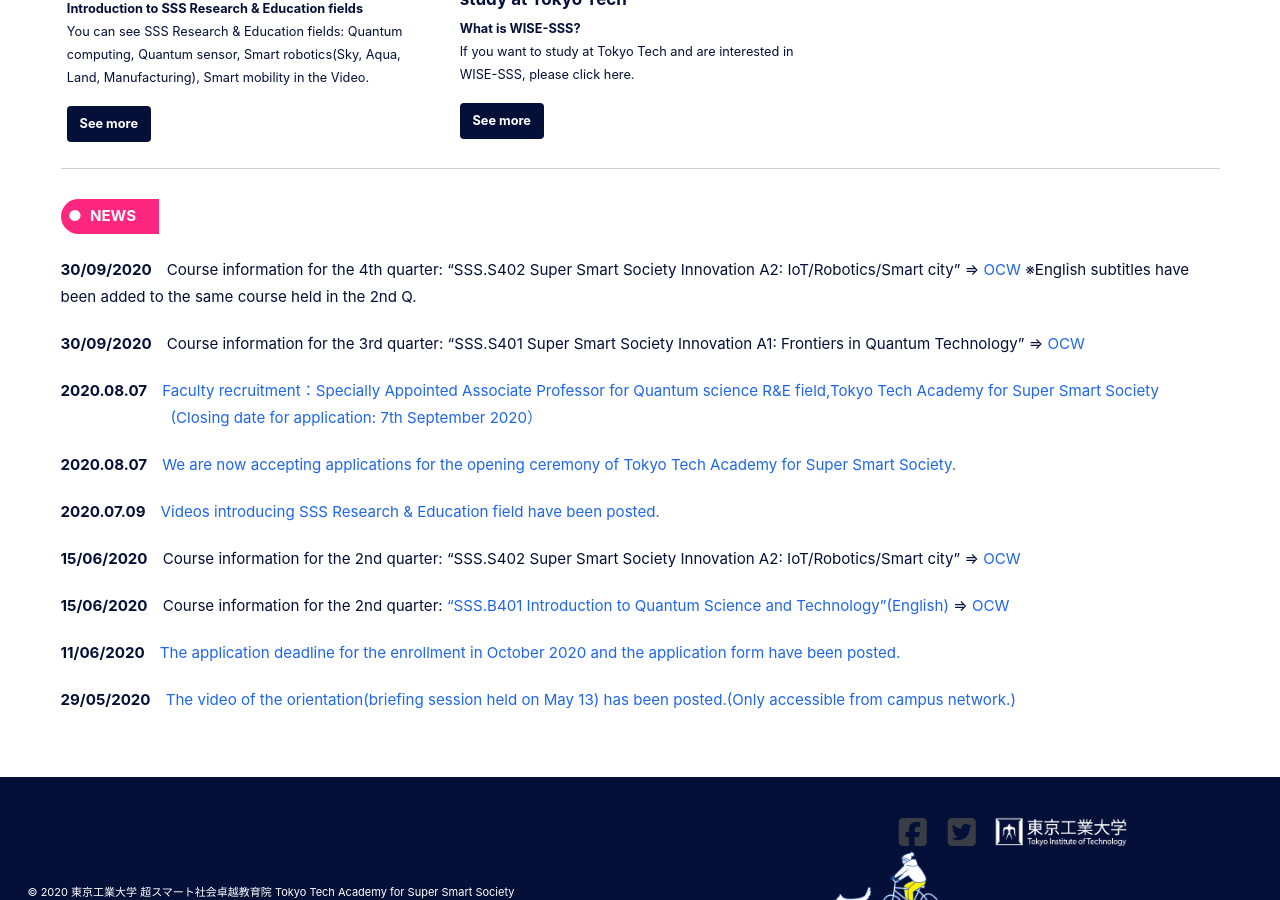
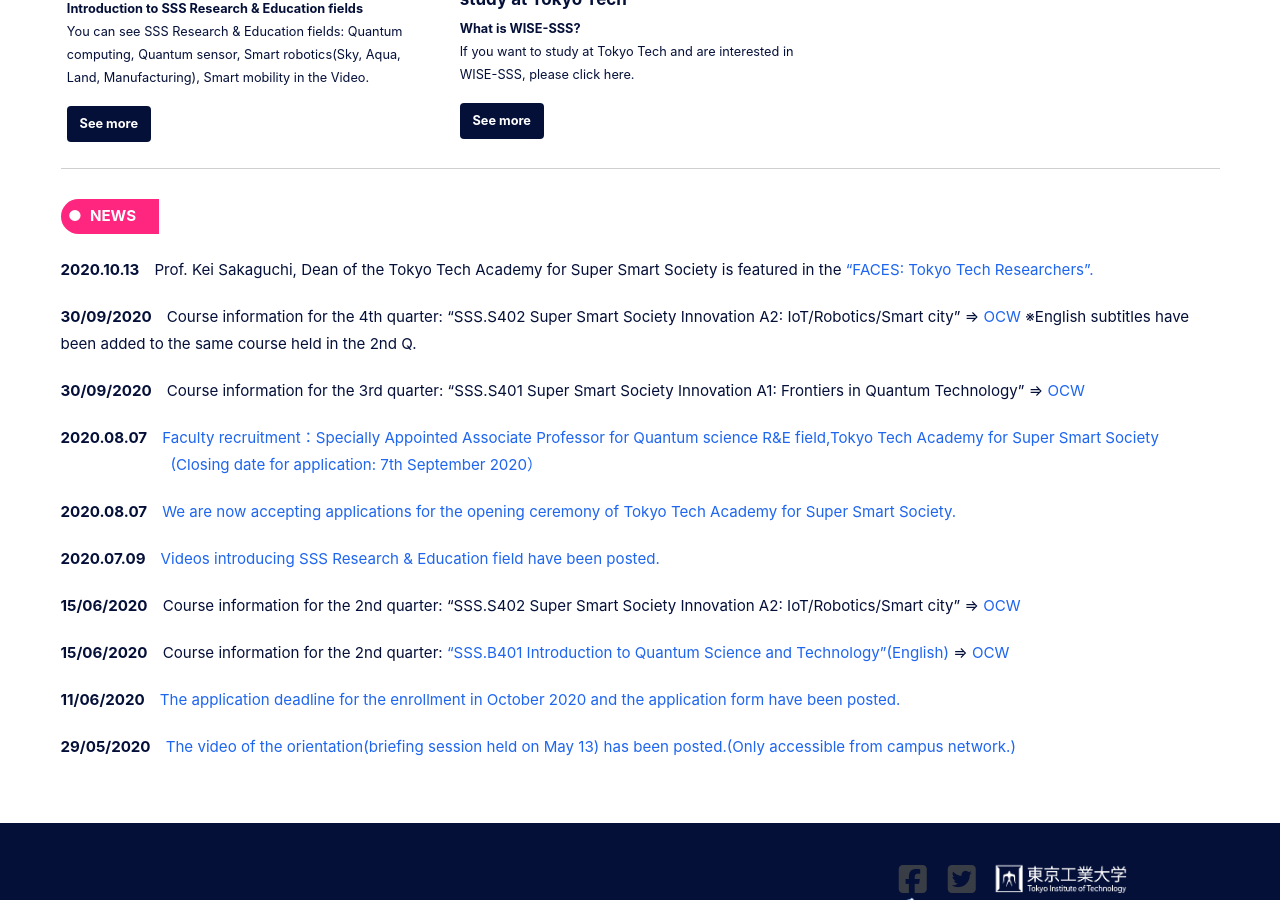
Before and after one commit to fl1d/w0ex.github.io, a Jekyll site: the page built from _pages/home_en.md, in a window 1280 px wide and 900 px high, scrolled down 1398 px. Built offline with Jekyll 4.4.1, drawn with Linux system fonts in a browser that asks for light colours; cached includes are drawn as plain includes; nearby versions of some CDN libraries.

Commit message:
Update home_en.md

```diff
--- a/_pages/home_en.md
+++ b/_pages/home_en.md
@@ -87,6 +87,8 @@ feature_row:
 
 <h6>NEWS　</h6>
 
+<B>2020.10.13</B>　Prof. Kei Sakaguchi, Dean of the Tokyo Tech Academy for Super Smart Society is featured in the ["FACES: Tokyo Tech Researchers".](https://www.titech.ac.jp/english/research/stories/faces39_sakaguchi.html)<br>
+
 <B>30/09/2020</B>　Course information for the 4th quarter: "SSS.S402 Super Smart Society Innovation A2: IoT/Robotics/Smart city" ⇒ [OCW](http://www.ocw.titech.ac.jp/index.php?module=General&action=T0300&JWC=202030566&lang=EN&vid=03) ※English subtitles have been added to the same course held in the 2nd Q.<br>
 
 <B>30/09/2020</B>　Course information for the 3rd quarter: "SSS.S401 Super Smart Society Innovation A1: Frontiers in Quantum Technology" ⇒ [OCW](http://www.ocw.titech.ac.jp/index.php?module=General&action=T0300&GakubuCD=00&GakkaCD=400051&KeiCD=0&course=51&KamokuCD=400051&KougiCD=202028549&Nendo=2020&vid=03&lang=EN)<br>
```
